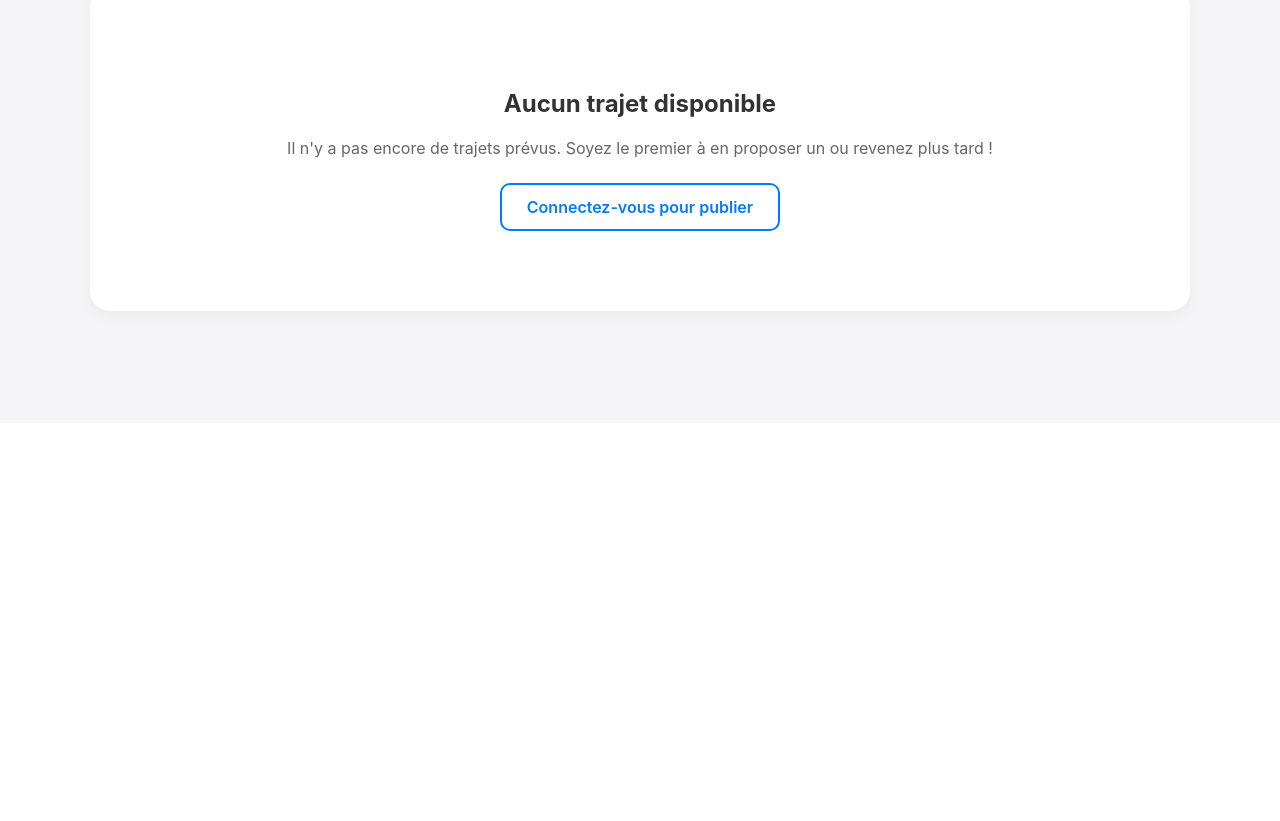
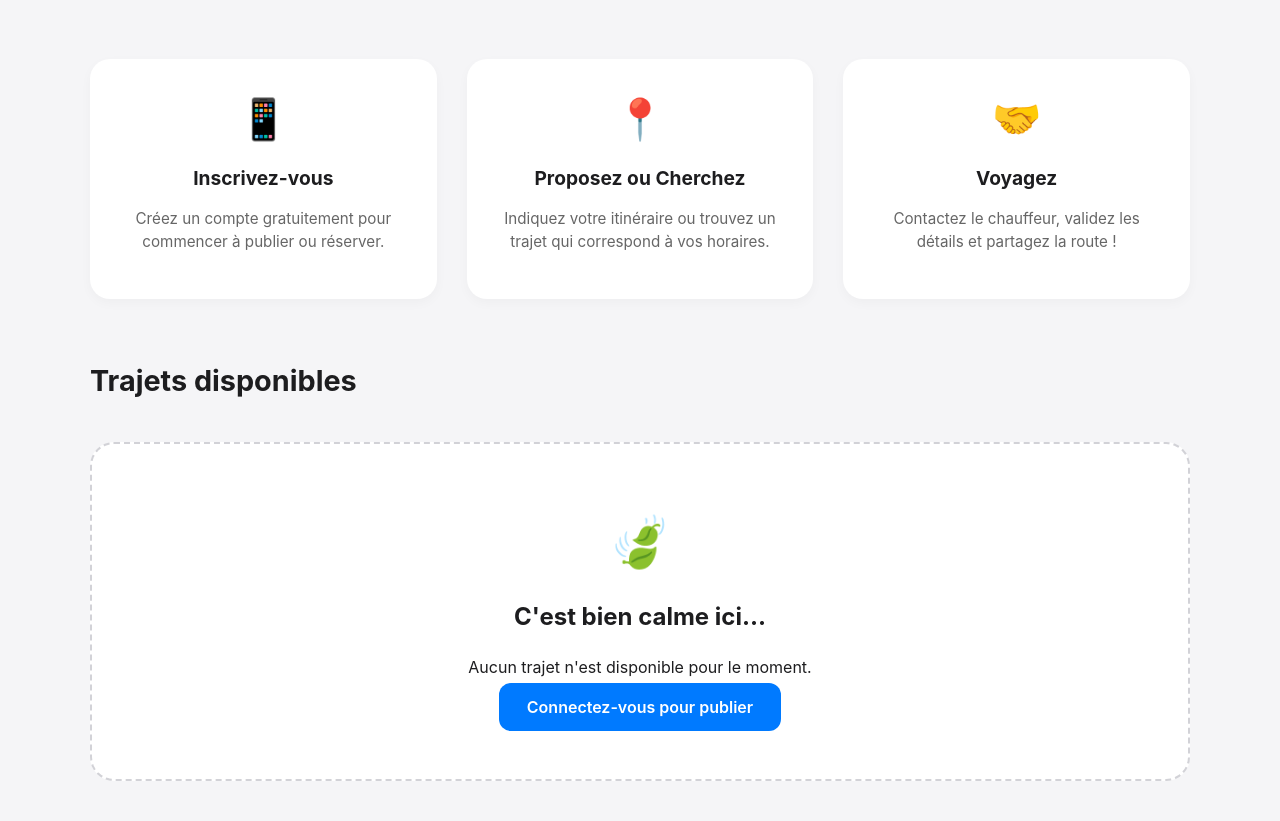
Before and after one commit to rahultankhiwale05/lechcovo, a Flask app: template templates/index.html in a window 1280 px wide. Shown: the part 377-1198 px from the top of the page. Before the commit the page ends 698 px from the top, so only its background shows below. Run offline with Flask 3, Linux system fonts and the light colour scheme; the template is opened without the code that fills it, so the values that code supplies are empty; some libraries are stand-ins or nearby versions.

Commit message:
added  a better home page

```diff
--- a/templates/index.html
+++ b/templates/index.html
@@ -6,89 +6,121 @@
     <meta name="viewport" content="width=device-width, initial-scale=1">
     <link rel="stylesheet" href="https://unpkg.com/leaflet@1.9.4/dist/leaflet.css" />
     <style>
-        :root { --glass: rgba(255, 255, 255, 0.95); --accent: #007aff; --bg: #f5f5f7; }
-        body { margin: 0; padding: 0; font-family: -apple-system, sans-serif; background: var(--bg); }
+        :root { --glass: rgba(255, 255, 255, 0.95); --accent: #007aff; --bg: #f5f5f7; --text: #1d1d1f; }
+        body { margin: 0; padding: 0; font-family: -apple-system, BlinkMacSystemFont, sans-serif; background: var(--bg); color: var(--text); line-height: 1.5; }
 
-        /* New Hero Section */
+        /* Hero Section */
         .hero {
-            background: linear-gradient(rgba(0,122,255,0.8), rgba(0,122,255,0.6)), url('/static/carte-postale-ancienne-lechelle-20_0.jpg') center/cover;
-            color: white; padding: 60px 20px; text-align: center; margin-bottom: 40px;
+            background: linear-gradient(rgba(0,122,255,0.85), rgba(0,122,255,0.7)), url('https://images.unsplash.com/photo-1449965408869-eaa3f722e40d?auto=format&fit=crop&q=80&w=1000') center/cover;
+            color: white; padding: 80px 20px; text-align: center;
         }
-        .hero h1 { margin: 0; font-size: 2.5em; }
-        .hero p { font-size: 1.2em; opacity: 0.9; }
+        .hero h1 { margin: 0; font-size: 2.8em; font-weight: 800; letter-spacing: -0.5px; }
+        .hero p { font-size: 1.25em; opacity: 0.9; margin-top: 10px; max-width: 600px; margin-left: auto; margin-right: auto; }
 
         .container { max-width: 1100px; margin: 0 auto; padding: 0 20px; }
-        .nav { display: flex; justify-content: space-between; align-items: center; background: white; padding: 15px 25px; border-radius: 0 0 15px 15px; box-shadow: 0 2px 10px rgba(0,0,0,0.05); margin-bottom: 0; }
 
-        /* Empty State Styling */
-        .empty-state { text-align: center; padding: 80px 20px; background: white; border-radius: 20px; box-shadow: 0 4px 15px rgba(0,0,0,0.05); }
-        .empty-state h2 { color: #333; }
-        .empty-state p { color: #666; margin-bottom: 25px; }
+        /* Sticky Nav */
+        .nav { display: flex; justify-content: space-between; align-items: center; background: white; padding: 15px 25px; box-shadow: 0 2px 10px rgba(0,0,0,0.05); position: sticky; top: 0; z-index: 1000; }
+        .nav a { color: var(--accent); text-decoration: none; font-weight: 600; margin-left: 15px; }
 
-        .ride-grid { display: grid; grid-template-columns: repeat(auto-fill, minmax(300px, 1fr)); gap: 20px; padding-bottom: 40px; }
-        .card { background: white; border-radius: 18px; overflow: hidden; box-shadow: 0 4px 15px rgba(0,0,0,0.08); transition: 0.3s; }
-        .btn { border: none; padding: 12px 25px; border-radius: 10px; font-weight: 600; cursor: pointer; text-decoration: none; display: inline-block; }
+        /* How It Works Section */
+        .how-it-works { display: grid; grid-template-columns: repeat(auto-fit, minmax(250px, 1fr)); gap: 30px; margin: 60px 0; text-align: center; }
+        .step-card { background: white; padding: 30px; border-radius: 20px; box-shadow: 0 4px 12px rgba(0,0,0,0.03); }
+        .step-icon { font-size: 40px; margin-bottom: 15px; display: block; }
+        .step-card h3 { margin: 10px 0; font-size: 1.2em; }
+        .step-card p { color: #666; font-size: 0.95em; }
+
+        /* Rides Grid */
+        .section-title { font-size: 1.8em; margin: 40px 0 20px; font-weight: 700; }
+        .ride-grid { display: grid; grid-template-columns: repeat(auto-fill, minmax(320px, 1fr)); gap: 25px; padding-bottom: 60px; }
+        .card { background: white; border-radius: 20px; overflow: hidden; box-shadow: 0 10px 25px rgba(0,0,0,0.05); transition: transform 0.3s ease; }
+        .card:hover { transform: translateY(-5px); }
+        .map { height: 160px; background: #e5e5ea; }
+
+        /* Form Styling */
+        .publish-form { background: white; padding: 30px; border-radius: 24px; margin-top: -40px; box-shadow: 0 20px 40px rgba(0,0,0,0.1); position: relative; z-index: 10; border: 1px solid rgba(0,0,0,0.05); }
+        input { padding: 14px; border-radius: 12px; border: 1px solid #d2d2d7; width: 100%; box-sizing: border-box; font-size: 16px; }
+        .btn { border: none; padding: 14px 28px; border-radius: 12px; font-weight: 600; cursor: pointer; text-decoration: none; transition: 0.2s; text-align: center; }
         .btn-primary { background: var(--accent); color: white; }
-        .btn-outline { border: 2px solid var(--accent); color: var(--accent); }
+        .btn-primary:hover { background: #0063cc; }
+
+        /* Empty State */
+        .empty-state { text-align: center; padding: 60px 20px; background: #fff; border-radius: 24px; border: 2px dashed #d2d2d7; margin: 40px 0; }
     </style>
 </head>
 <body>
 
-<div class="container">
-    <div class="nav">
-        <strong>🚗 Lechelle Covoit</strong>
+<div class="nav">
+    <div class="container" style="display:flex; justify-content:space-between; width:100%; align-items:center;">
+        <strong style="font-size: 1.2em;">🚗 Lechelle Covoit</strong>
         <div>
             {% if current_user.is_authenticated %}
-                <span>Bonjour, {{ current_user.name }}</span> | <a href="/logout">Déconnexion</a>
+                <span style="color:#666;">{{ current_user.name }}</span>
+                <a href="/logout">Déconnexion</a>
             {% else %}
-                <a href="/login">Connexion</a> | <a href="/signup">Inscription</a>
+                <a href="/login">Connexion</a>
+                <a href="/signup" style="background:var(--accent); color:white; padding:8px 16px; border-radius:8px;">S'inscrire</a>
             {% endif %}
         </div>
     </div>
 </div>
 
 <div class="hero">
-    <h1>Voyagez ensemble</h1>
-    <p>Le moyen le plus simple et écologique pour vos trajets quotidiens.</p>
-    {% if not current_user.is_authenticated %}
-        <div style="margin-top: 20px;">
-            <a href="/signup" class="btn" style="background:white; color:var(--accent);">Commencer maintenant</a>
-        </div>
-    {% endif %}
+    <div class="container">
+        <h1>Le covoiturage pour commune de Léchelle.</h1>
+        <p>Réduisez vos frais, rencontrez vos voisins et voyagez plus sereinement.</p>
+    </div>
 </div>
 
 <div class="container">
-    {% with messages = get_flashed_messages() %}{% if messages %}
-        {% for m in messages %}<div style="background:var(--accent); color:white; padding:15px; border-radius:10px; margin-bottom:20px;">{{ m }}</div>{% endfor %}
-    {% endif %}{% endwith %}
-
     {% if current_user.is_authenticated %}
-    <div style="background:white; padding:25px; border-radius:18px; margin-bottom:40px; box-shadow: 0 4px 15px rgba(0,0,0,0.05);">
-        <h3>Proposer un trajet</h3>
-        <form action="/publish" method="post" style="display: grid; grid-template-columns: repeat(auto-fit, minmax(180px, 1fr)); gap: 10px;">
-            <input name="departure" placeholder="Ville de départ" required style="padding:12px; border-radius:10px; border:1px solid #ddd;">
-            <input name="destination" placeholder="Destination" required style="padding:12px; border-radius:10px; border:1px solid #ddd;">
-            <input name="contact" placeholder="Tél" required style="padding:12px; border-radius:10px; border:1px solid #ddd;">
-            <input type="date" name="date" required style="padding:12px; border-radius:10px; border:1px solid #ddd;">
-            <input type="time" name="time" required style="padding:12px; border-radius:10px; border:1px solid #ddd;">
-            <input type="number" name="seats" placeholder="Places" min="1" required style="padding:12px; border-radius:10px; border:1px solid #ddd;">
+    <div class="publish-form">
+        <h3 style="margin-top:0;">Proposer un trajet</h3>
+        <form action="/publish" method="post" style="display: grid; grid-template-columns: repeat(auto-fit, minmax(150px, 1fr)); gap: 12px;">
+            <input name="departure" placeholder="Départ" required>
+            <input name="destination" placeholder="Arrivée" required>
+            <input name="contact" placeholder="Tél/WhatsApp" required>
+            <input type="date" name="date" required>
+            <input type="time" name="time" required>
+            <input type="number" name="seats" placeholder="Places" min="1" required>
             <button type="submit" class="btn btn-primary">Publier</button>
         </form>
     </div>
     {% endif %}
 
+    <div class="how-it-works">
+        <div class="step-card">
+            <span class="step-icon">📱</span>
+            <h3>Inscrivez-vous</h3>
+            <p>Créez un compte gratuitement pour commencer à publier ou réserver.</p>
+        </div>
+        <div class="step-card">
+            <span class="step-icon">📍</span>
+            <h3>Proposez ou Cherchez</h3>
+            <p>Indiquez votre itinéraire ou trouvez un trajet qui correspond à vos horaires.</p>
+        </div>
+        <div class="step-card">
+            <span class="step-icon">🤝</span>
+            <h3>Voyagez</h3>
+            <p>Contactez le chauffeur, validez les détails et partagez la route !</p>
+        </div>
+    </div>
+
+    <div class="section-title">Trajets disponibles</div>
+
     {% if rides %}
         <div class="ride-grid">
             {% for r in rides %}
             <div class="card">
-                <div id="map_{{ r.id }}" style="height:150px; background:#eee;" data-dep="{{ r.departure }}" data-dest="{{ r.destination }}"></div>
-                <div style="padding:15px;">
-                    <strong>{{ r.departure }} ➔ {{ r.destination }}</strong>
-                    <p style="font-size:0.9em; color:#666;">📅 {{ r.date }} à {{ r.time }}</p>
+                <div id="map_{{ r.id }}" class="map" data-dep="{{ r.departure }}" data-dest="{{ r.destination }}"></div>
+                <div class="p-15" style="padding:20px;">
+                    <div style="font-weight:700; font-size:1.15em; margin-bottom:5px;">{{ r.departure }} ➔ {{ r.destination }}</div>
+                    <div style="color:#666; font-size:0.95em; margin-bottom:15px;">📅 {{ r.date }} à {{ r.time }}</div>
+
                     <div style="display:flex; justify-content:space-between; align-items:center;">
-                        <span>Places: {{ r.seats }}</span>
+                        <span style="font-size:0.9em; color:#1d1d1f;">💺 {{ r.seats }} places libres</span>
                         {% if current_user.is_authenticated %}
-                            <a href="{{ url_for('reserve', ride_id=r.id) }}" class="btn btn-primary" style="padding:8px 15px; font-size:0.9em;">Réserver</a>
+                            <a href="{{ url_for('reserve', ride_id=r.id) }}" class="btn btn-primary" style="padding:10px 20px; font-size:0.9em;">Réserver</a>
                         {% endif %}
                     </div>
                 </div>
@@ -97,12 +129,13 @@
         </div>
     {% else %}
         <div class="empty-state">
-            <h2>Aucun trajet disponible</h2>
-            <p>Il n'y a pas encore de trajets prévus. Soyez le premier à en proposer un ou revenez plus tard !</p>
+            <div style="font-size: 50px; margin-bottom: 10px;">🍃</div>
+            <h2>C'est bien calme ici...</h2>
+            <p>Aucun trajet n'est disponible pour le moment.</p>
             {% if current_user.is_authenticated %}
-                <p>💡 Remplissez le formulaire ci-dessus pour commencer.</p>
+                <p style="color:var(--accent); font-weight:600;">Utilisez le formulaire ci-dessus pour être le premier à proposer un trajet !</p>
             {% else %}
-                <a href="/login" class="btn btn-outline">Connectez-vous pour publier</a>
+                <a href="/login" class="btn btn-primary" style="margin-top:15px;">Connectez-vous pour publier</a>
             {% endif %}
         </div>
     {% endif %}
@@ -110,7 +143,26 @@
 
 <script src="https://unpkg.com/leaflet@1.9.4/dist/leaflet.js"></script>
 <script>
-    // Leaflet map logic remains the same...
+    async function geocode(city) {
+        try {
+            const res = await fetch(`https://nominatim.openstreetmap.org/search?format=json&q=${encodeURIComponent(city)}&limit=1`);
+            const data = await res.json();
+            return data.length > 0 ? [parseFloat(data[0].lat), parseFloat(data[0].lon)] : null;
+        } catch { return null; }
+    }
+    async function init() {
+        for (let el of document.querySelectorAll('.map')) {
+            const dep = await geocode(el.dataset.dep), dest = await geocode(el.dataset.dest);
+            if (dep && dest) {
+                const map = L.map(el.id, {zoomControl: false, attributionControl: false}).setView(dep, 10);
+                L.tileLayer('https://{s}.tile.openstreetmap.org/{z}/{x}/{y}.png').addTo(map);
+                L.marker(dep).addTo(map); L.marker(dest).addTo(map);
+                const line = L.polyline([dep, dest], {color: '#007aff', weight: 4}).addTo(map);
+                map.fitBounds(line.getBounds(), {padding: [30, 30]});
+            }
+        }
+    }
+    window.onload = init;
 </script>
 </body>
 </html>
```
